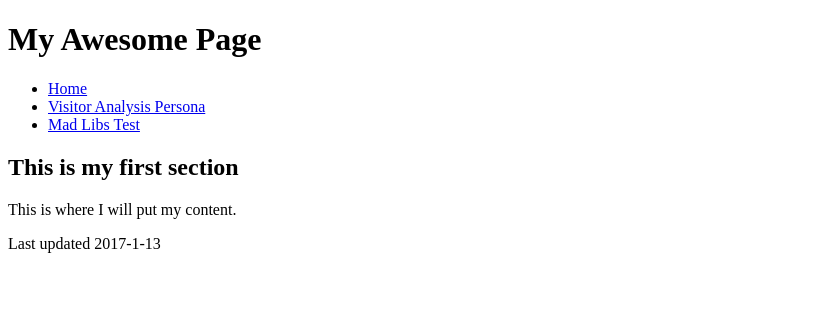
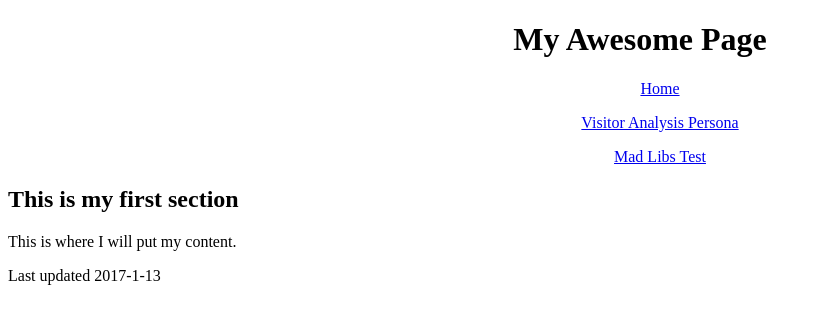
Before and after one commit to AustinBowler/AustinBowler.github.io, a plain HTML site: page index.html in a window 1280 px wide. Shown: the whole page, without its empty margins (0-821 px from the left). Drawn offline with Linux system fonts and the light colour scheme.

Commit message:
minor formatting changes

```diff
--- a/index.html
+++ b/index.html
@@ -9,13 +9,13 @@
 
 <body>
     <header>
-        <h1>My Awesome Page</h1>
+        <h1><center>My Awesome Page</center></h1>
         <nav>
-            <ul>
-                <li><a href="index.html">Home</a></li>
-                <li><a href="visitor_analysis_persona.html">Visitor Analysis Persona</a></li>
-                <li><a href="test.html">Mad Libs Test</a></li>
-            </ul>
+            <center><ul>
+                <p><a href="index.html">Home</a></p>
+                <p><a href="visitor_analysis_persona.html">Visitor Analysis Persona</a></p>
+                <p><a href="test.html">Mad Libs Test</a></p>
+            </ul></center>
         </nav>
     </header>
     <main>
```
Also changed, not shown: test.html (+5 -5 lines).
